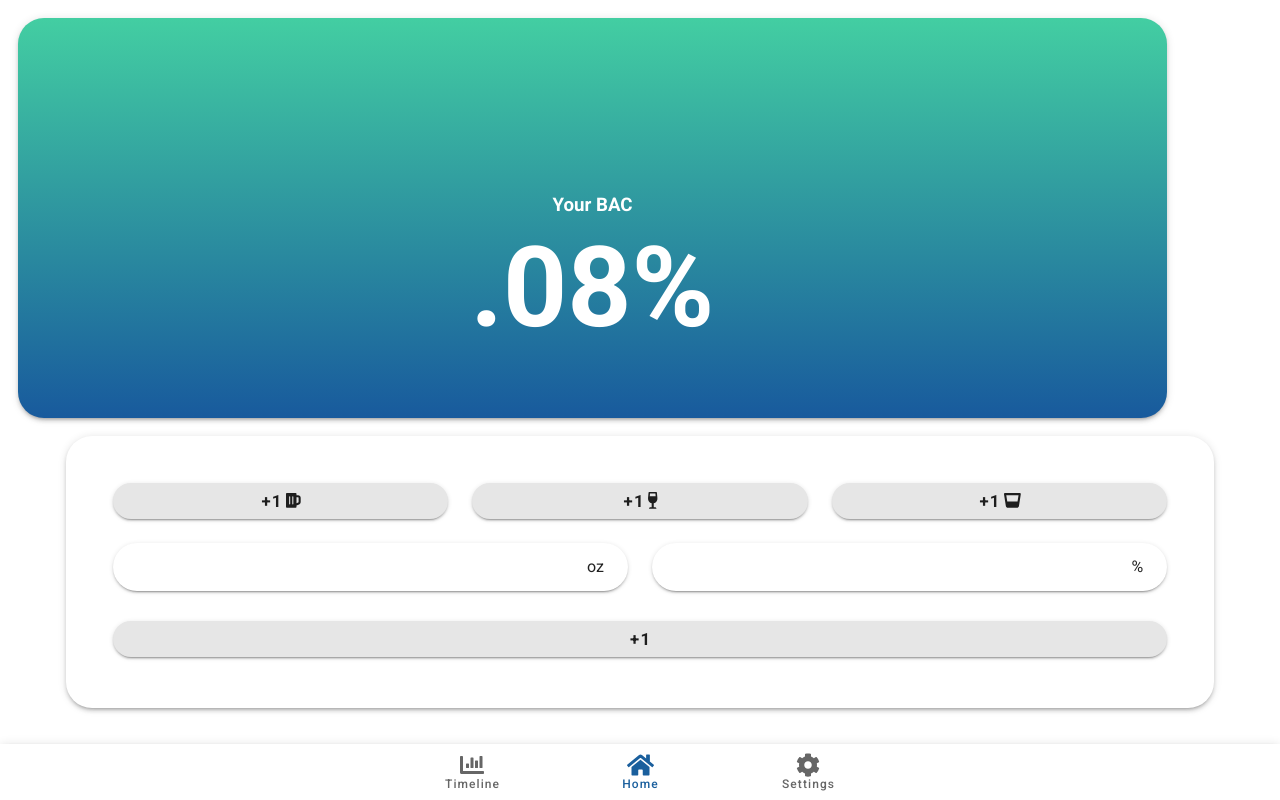
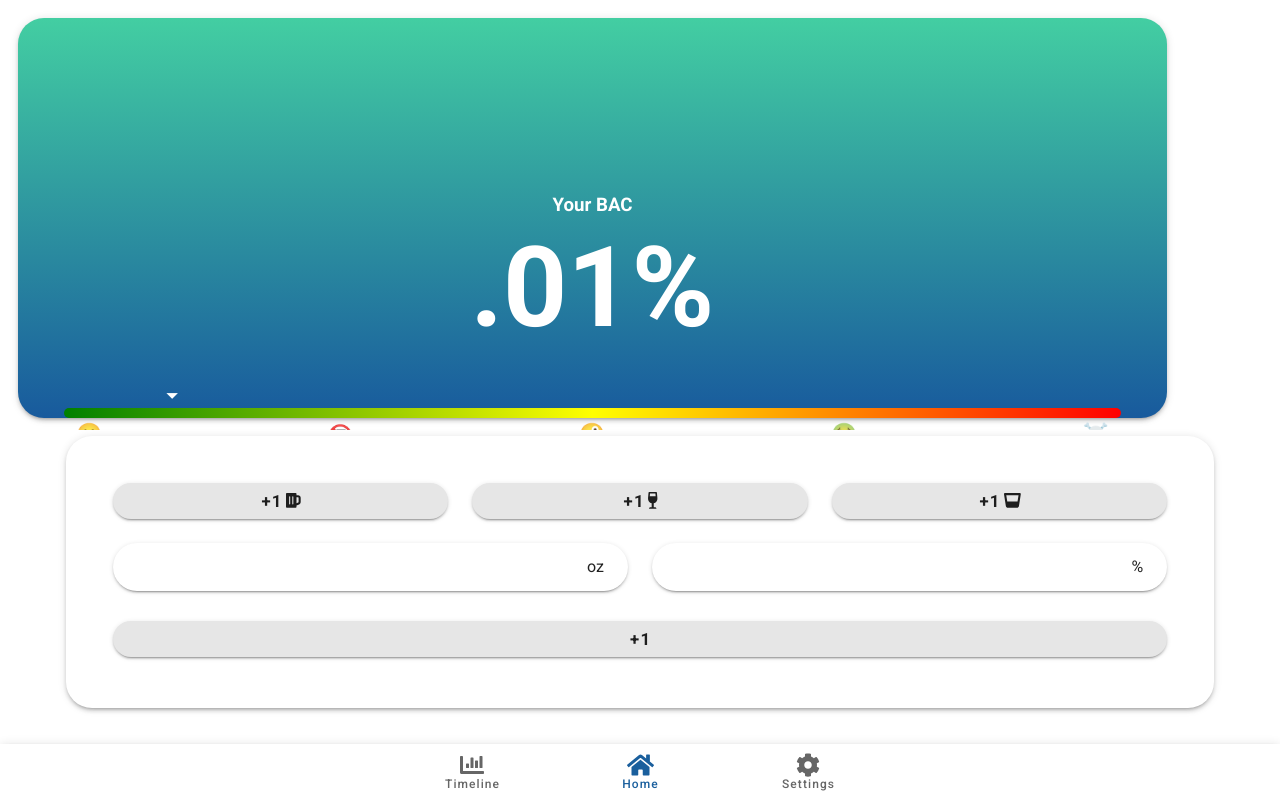
Before and after one commit to aidan-lane/bacalc, a Vue app: page / in a window 1280 px wide. Built offline with nearby package versions, Linux system fonts and the light colour scheme.

Commit message:
Added emoji meter

```diff
--- a/src/components/Counter.vue
+++ b/src/components/Counter.vue
@@ -1,6 +1,6 @@
 <template>
   <v-container>
-    <h2 class="bac" :style="getColor">
+    <h2 class="bac" style="color: white">
       {{ getBAC }}
     </h2>
   </v-container>
@@ -18,14 +18,6 @@ export default {
     getBAC() {
       return (this.bac.toFixed(2) + "%").substring(1);
     },
-    // Change display color to red when over legal limit
-    getColor() {
-      var color = "var(--v-bac_color_below-base)";
-      if (this.bac >= 0.08) {
-        color = "var(--v-bac_color_above-base);";
-      }
-      return "color: " + color;
-    },
   },
 };
 </script>
--- a/src/components/Meter.vue
+++ b/src/components/Meter.vue
@@ -1,8 +1,66 @@
-<template><div></div></template>
+<template>
+  <div c>
+    <div class="tick" :style="getTickLocation">⏷</div>
+    <v-sheet class="bar"> </v-sheet>
+    <div class="container">
+      <div>🙂</div>
+      <img src="@/assets/x.png" class="x" />
+      <div>🤪</div>
+      <div>🤢</div>
+      <div>☠️</div>
+    </div>
+  </div>
+</template>
 
 <script>
-export default {};
+export default {
+  name: "Meter",
+
+  props: {
+    bac: {
+      type: Number,
+      default: 0.0,
+    },
+  },
+
+  data: () => ({
+    marginSize: 6.3,
+  }),
+
+  computed: {
+    // Scale the BAC value to a percentage
+    getTickLocation() {
+      let bacRange = 0.25 - 0;
+      let scaledRange = 89 - this.marginSize;
+      let newVal = (this.bac * scaledRange) / bacRange + this.marginSize;
+      return "margin-left: " + newVal + "%";
+    },
+  },
+};
 </script>
 
 <style scoped>
+.bar {
+  width: 100%;
+  height: 10px;
+  border-radius: 6px;
+  background: linear-gradient(90deg, green, yellow, red);
+}
+
+.container {
+  font-size: 1.3em;
+  margin-top: -0.5em;
+  display: flex;
+  justify-content: space-between;
+}
+
+.tick {
+  color: white;
+}
+
+.x {
+  margin-top: 4px;
+  width: 25px;
+  height: 25px;
+}
 </style>
--- a/src/views/Home.vue
+++ b/src/views/Home.vue
@@ -1,29 +1,36 @@
 <template>
-  <v-container class="text-center">
+  <v-container>
     <v-card raised class="main-card" elevation="3">
       <h3
-        class="bac-title font-weight-bold"
+        class="bac-title font-weight-bold text-center"
         style="padding-top: 15%; color: white"
       >
         Your BAC
       </h3>
-      <Counter :bac="0.08" style="margin-top: -1.7em"> </Counter>
+      <Counter :bac="currentBAC" style="margin-top: -1.7em" class="text-center">
+      </Counter>
+      <Meter
+        style="margin-left: 4%; margin-right: 4%"
+        :bac.sync="currentBAC"
+      ></Meter>
     </v-card>
   </v-container>
 </template>
 
 <script>
 import Counter from "@/components/Counter";
+import Meter from "@/components/Meter";
 
 export default {
   name: "Home",
 
   components: {
     Counter,
+    Meter,
   },
 
   data: () => ({
-    currentBAC: 0.1,
+    currentBAC: 0.01,
   }),
 };
 </script>
```
Also changed, not shown: src/assets/x.png (added).
